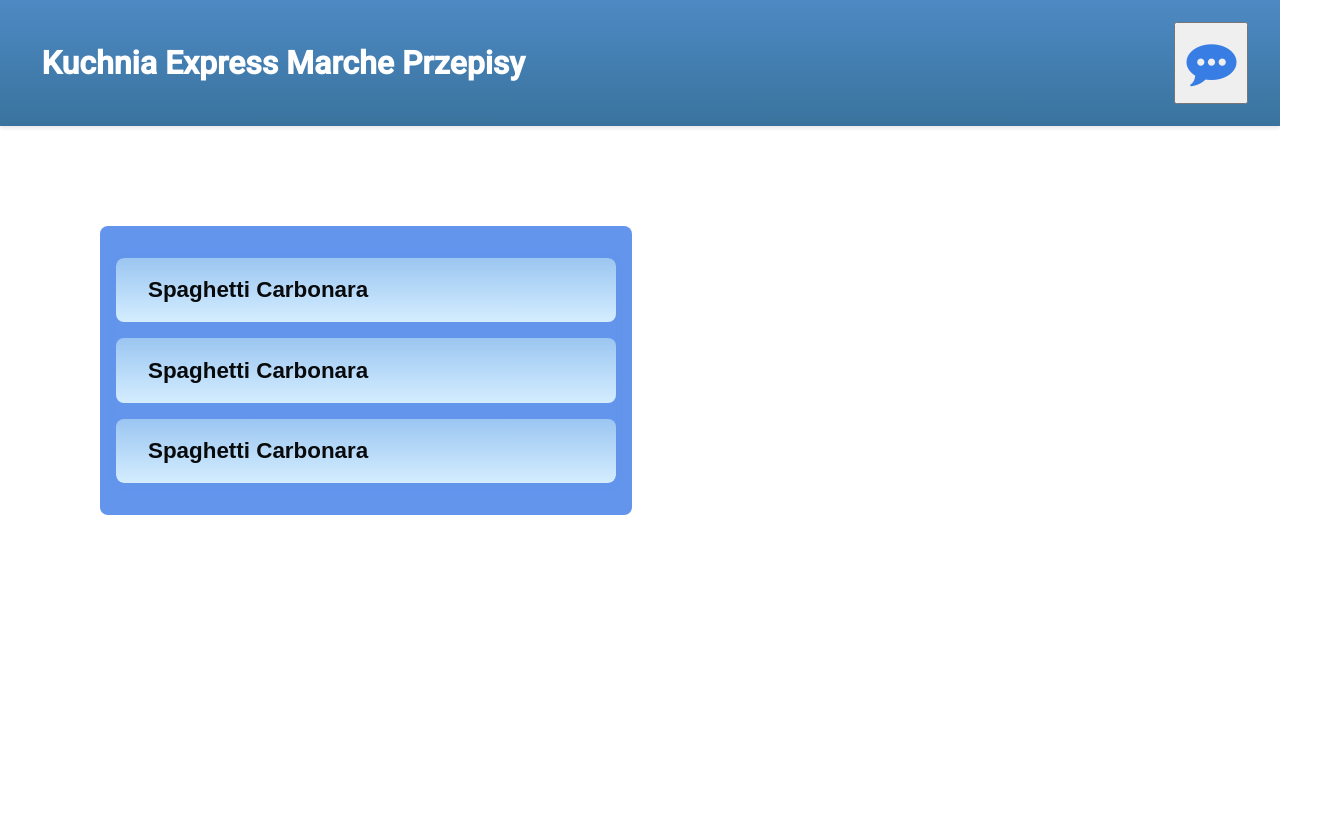
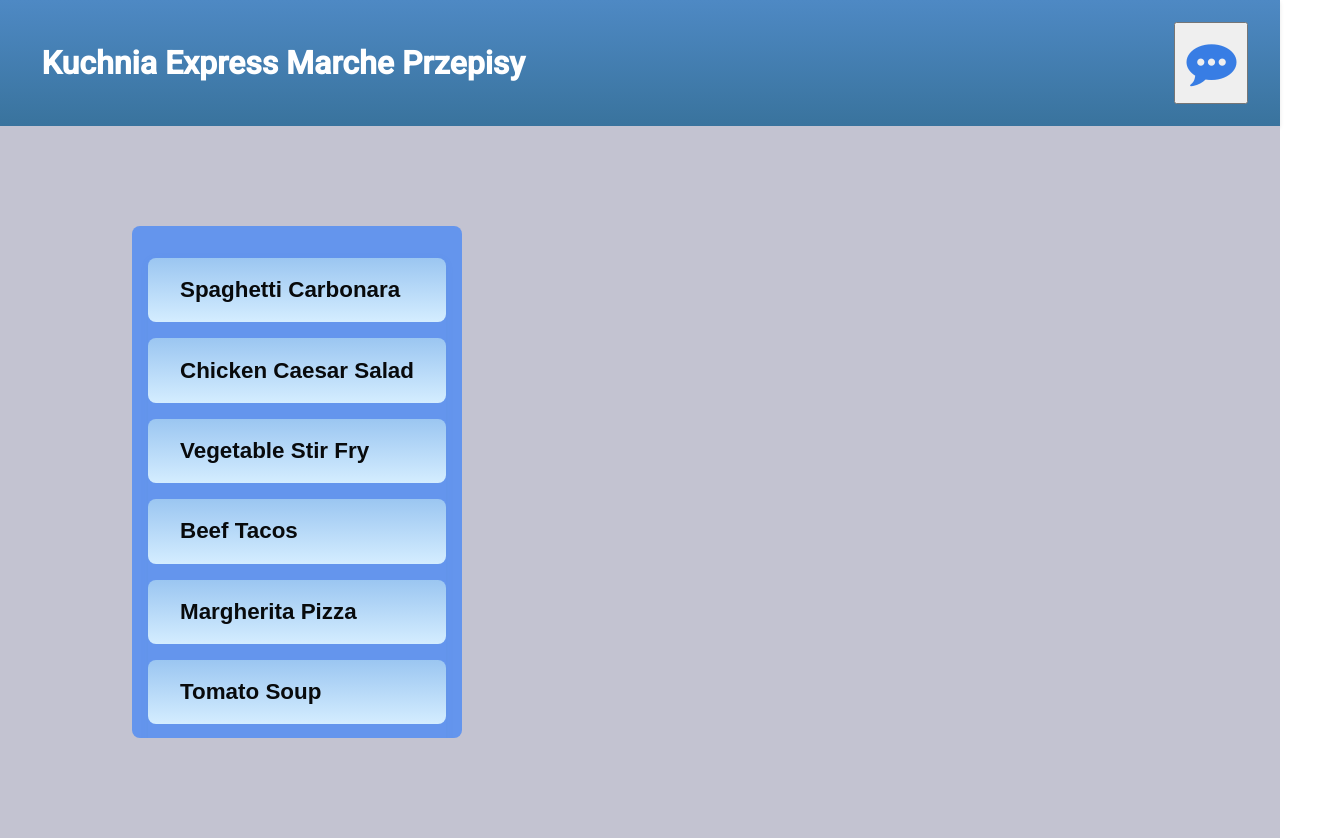
Before and after one commit to felikshetalia/Recipes-AngularWork, an Angular app: page / in a window 1280 px wide. Shown: the whole page, 1344 px wide, since content can reach past the window. Before the commit the page ends 800 px from the top, so only its background shows below. Built offline with nearby package versions, Linux system fonts and the light colour scheme.

Commit message:
edit/delete buttons + working delete + recipe card

```diff
--- a/src/app/app.html
+++ b/src/app/app.html
@@ -1,4 +1,12 @@
 <app-navbar> </app-navbar>
 <main>
-  <app-recipes></app-recipes>
+  <div class="container">
+    <app-recipes (recipeSelected2Display)="onRecipeSelected($event)"></app-recipes>
+
+      @if(selectedRecipe() !== undefined) {
+      <app-recipe-card [recipe]="selectedRecipe()"></app-recipe-card>
+      }
+
+  </div>
+
 </main>
--- a/src/app/app.scss
+++ b/src/app/app.scss
@@ -0,0 +1,27 @@
+.container {
+    display: flex;
+    align-items: flex-start;
+    justify-content: flex-start;
+    gap: 2rem;
+    width: 100%;
+    height: 100%;
+    padding: 0 2rem;
+    max-width: none;
+    max-height: none;
+}
+
+#recipe-card {
+    border-radius: 0.3rem;
+    flex: 1 1 0;
+    background-color: lavender;
+    margin-top: 100px;
+    padding: 3rem 3rem;
+}
+
+main {
+    background-color: rgb(195, 195, 209);
+    max-width: none;
+    max-height: none;
+    width: 100%;
+    height: 100%;
+}
--- a/src/app/app.ts
+++ b/src/app/app.ts
@@ -1,15 +1,23 @@
-import { ChangeDetectionStrategy, Component } from '@angular/core';
+import { ChangeDetectionStrategy, Component, signal } from '@angular/core';
 import { RouterOutlet } from '@angular/router';
 import { Navbar } from "./navbar/navbar";
 import { Recipes } from "./recipes/recipes";
+import { RecipeCard } from "./recipes/recipe-card/recipe-card";
+import { OneRecipe } from './recipes/one-recipe/one-recipe';
+import { Recipe, recipesList } from './recipes/recipes-list';
 
 @Component({
   selector: 'app-root',
-  imports: [RouterOutlet, Navbar, Recipes],
+  imports: [Navbar, Recipes, RecipeCard],
   templateUrl: './app.html',
   styleUrl: './app.scss',
   changeDetection: ChangeDetectionStrategy.OnPush
 })
 export class App {
   protected title = 'Recipes';
+  selectedRecipe = signal<Recipe | undefined>(undefined);
+
+  onRecipeSelected(recipe: Recipe) {
+    this.selectedRecipe.set(recipe);
+  }
 }
--- /dev/null
+++ b/src/app/recipes/recipe-card/recipe-card.html
@@ -0,0 +1,14 @@
+<section id="recipe-card">
+    <header>
+        <h1>How to prepare {{ recipe()?.name }} ?</h1>
+        <p>Amount of time needed to prepare this recipe: {{ recipe()?.preparationTimeInMins ?? 0 | timeCustom }}</p>
+        <p>List of ingredients:
+            @for(i of recipe()?.ingredients; track i) {
+                <li>{{ i }}</li>
+            }
+        </p>
+        <p>This component displays a recipe card with details such as title, image, and description.</p>
+        <p>It is designed to be reusable and can be used in various parts of the application to showcase different recipes.</p>
+        <p>It includes a button to view the recipe details, which can be linked to</p>
+    </header>
+</section>
--- /dev/null
+++ b/src/app/recipes/recipe-card/recipe-card.scss
@@ -0,0 +1,54 @@
+li{
+    margin-left: 30px;
+}
+#recipe-card {
+  background: linear-gradient(135deg, #e3f0fa 0%, #c1e0f7 100%);
+  border-radius: 1rem;
+  box-shadow: 0 4px 16px rgba(78, 137, 196, 0.10);
+  padding: 2rem 2.5rem;
+  margin-top: 100px;
+  height: 800px;
+  width: 1600px;
+}
+
+#recipe-card header {
+    margin: 2rem
+}
+
+#recipe-card h1 {
+  font-size: 3rem;
+  font-weight: 700;
+  color: #39739d;
+  margin-bottom: 2rem;
+}
+
+#recipe-card p {
+  font-size: 1.5rem;
+  color: #222;
+  margin: 0.8rem;
+}
+
+#recipe-card ul {
+  margin: 0.5rem 0 0.5rem 1.5rem;
+  padding: 0;
+  list-style-type: disc;
+}
+
+#recipe-card li {
+  margin-bottom: 0.3rem;
+  margin-top: 0.5rem;
+  font-size: 1.2rem;
+  color: #234;
+  padding-left: 0.2rem;
+}
+
+@media (max-width: 700px) {
+  #recipe-card {
+    padding: 1rem;
+    max-width: 100%;
+    min-width: 0;
+  }
+  #recipe-card h1 {
+    font-size: 1.3rem;
+  }
+}
--- /dev/null
+++ b/src/app/recipes/recipe-card/recipe-card.ts
@@ -0,0 +1,14 @@
+import { ChangeDetectionStrategy, Component, input, output } from '@angular/core';
+import { Recipe, recipesList } from '../recipes-list';
+import { TimeCustomPipe } from '../../shared/time-custom-pipe';
+
+@Component({
+  selector: 'app-recipe-card',
+  imports: [TimeCustomPipe],
+  templateUrl: './recipe-card.html',
+  styleUrl: './recipe-card.scss',
+  changeDetection: ChangeDetectionStrategy.OnPush,
+})
+export class RecipeCard {
+  recipe = input.required<Recipe | undefined>();
+}
--- a/src/app/recipes/recipes-list.ts
+++ b/src/app/recipes/recipes-list.ts
@@ -4,7 +4,7 @@ import { TimeCustomPipe } from "../shared/time-custom-pipe";
 export interface Recipe {
     id: string;
     name: string;
-    preparationTimeInMins: number | TimeCustomPipe; // takes hour and minutes in number
+    preparationTimeInMins: number; // takes hour and minutes in number
     ingredients: string[];
 }
 
@@ -13,19 +13,49 @@ export const recipesList : Recipe[] = [
     {
     id: 'r1',
     name: 'Spaghetti Carbonara',
-        preparationTimeInMins: 90, // 1 hour and 30 minutes
+    preparationTimeInMins: 90,
     ingredients: ['Spaghetti', 'Eggs', 'Parmesan cheese', 'Pancetta', 'Black pepper']
   },
   {
     id: 'r2',
-        name: 'Spaghetti Carbonara',
-        preparationTimeInMins: 90, // 1 hour and 30 minutes
-        ingredients: ['Spaghetti', 'Eggs', 'Parmesan cheese', 'Pancetta', 'Black pepper']
+    name: 'Chicken Caesar Salad',
+    preparationTimeInMins: 30,
+    ingredients: ['Chicken breast', 'Romaine lettuce', 'Croutons', 'Parmesan cheese', 'Caesar dressing']
   },
   {
     id: 'r3',
-        name: 'Spaghetti Carbonara',
-        preparationTimeInMins: 90, // 1 hour and 30 minutes
-        ingredients: ['Spaghetti', 'Eggs', 'Parmesan cheese', 'Pancetta', 'Black pepper']
+    name: 'Vegetable Stir Fry',
+    preparationTimeInMins: 25,
+    ingredients: ['Broccoli', 'Carrots', 'Bell pepper', 'Soy sauce', 'Garlic', 'Ginger']
+  },
+  {
+    id: 'r4',
+    name: 'Beef Tacos',
+    preparationTimeInMins: 40,
+    ingredients: ['Ground beef', 'Taco shells', 'Lettuce', 'Cheddar cheese', 'Tomato', 'Sour cream']
+  },
+  {
+    id: 'r5',
+    name: 'Margherita Pizza',
+    preparationTimeInMins: 60,
+    ingredients: ['Pizza dough', 'Tomato sauce', 'Mozzarella', 'Fresh basil', 'Olive oil']
+  },
+  {
+    id: 'r6',
+    name: 'Tomato Soup',
+    preparationTimeInMins: 35,
+    ingredients: ['Tomatoes', 'Onion', 'Garlic', 'Vegetable broth', 'Cream', 'Salt', 'Pepper']
+  },
+  {
+    id: 'r7',
+    name: 'Pancakes',
+    preparationTimeInMins: 20,
+    ingredients: ['Flour', 'Milk', 'Eggs', 'Baking powder', 'Sugar', 'Butter']
+  },
+  {
+    id: 'r8',
+    name: 'Greek Salad',
+    preparationTimeInMins: 15,
+    ingredients: ['Cucumber', 'Tomato', 'Feta cheese', 'Red onion', 'Olives', 'Olive oil']
   }
 ]
--- a/src/app/recipes/recipes.html
+++ b/src/app/recipes/recipes.html
@@ -2,10 +2,8 @@
     <ul>
         @for(recipe of RECIPE_LIST; track recipe.id) {
 
-        <app-one-recipe
-        [recipe]="recipe"
-        (recipeSelected)="onSelectRecipe(recipe)"
-        >{{ recipe.name }}</app-one-recipe>
+        <app-one-recipe [recipe]="recipe" (recipeSelected)="onSelectRecipe(recipe)"
+            (recipeDeleted)="onDeleteRecipe(recipe)">{{ recipe.name }}</app-one-recipe>
 
         }
     </ul>
--- a/src/app/recipes/recipes.scss
+++ b/src/app/recipes/recipes.scss
@@ -1,8 +1,10 @@
 #recipesList{
     overflow: auto;
     padding: 1rem;
-    max-height: 60vh;
-    max-width: 500px;
+    max-height: none;
+    max-width: none;
+    height: 60vh;
+    width: auto;
     border-radius: 8px;
     margin: 100px;
     background-color: cornflowerblue;
@@ -13,8 +15,7 @@ ul {
     padding: 0;
     gap: 1rem;
     display: flex;
-    max-height: 50vh;
-    overflow: auto;
+    max-height: none;
     border-radius: 0.5rem;
     flex-direction: column;
     background: transparent;
--- a/src/app/recipes/recipes.ts
+++ b/src/app/recipes/recipes.ts
@@ -1,6 +1,7 @@
-import { ChangeDetectionStrategy, Component, signal } from '@angular/core';
+import { ChangeDetectionStrategy, Component, input, output, signal } from '@angular/core';
 import { Recipe, recipesList } from './recipes-list';
 import { OneRecipe } from "./one-recipe/one-recipe";
+import { RecipeCard } from './recipe-card/recipe-card';
 @Component({
   selector: 'app-recipes',
   imports: [OneRecipe],
@@ -11,7 +12,18 @@ import { OneRecipe } from "./one-recipe/one-recipe";
 export class Recipes {
   RECIPE_LIST = recipesList;
   selectedRecipe = signal<Recipe | undefined>(undefined);
+  selectedRecipe2Display = input<Recipe | undefined>();
+  recipeSelected2Display = output<Recipe>();
   onSelectRecipe(rep: Recipe) : void {
     this.selectedRecipe.set(rep);
+    this.recipeSelected2Display.emit(rep);
+    console.log('Selected recipe:', this.selectedRecipe());
+  }
+  onDeleteRecipe(rep: Recipe): void {
+    if(!this.selectedRecipe()){
+      this.selectedRecipe.set(rep);
+    }
+    this.RECIPE_LIST = this.RECIPE_LIST.filter(recipe => recipe.id !== this.selectedRecipe()?.id);
+    this.selectedRecipe.set(undefined);
   }
 }
--- a/src/app/shared/time-custom-pipe.ts
+++ b/src/app/shared/time-custom-pipe.ts
@@ -8,7 +8,7 @@ export class TimeCustomPipe implements PipeTransform {
   transform(mins: number): string {
     const hrs = Math.floor(mins / 60);
     const remainingMins = mins % 60;
-    return '${hrs}h ${remainingMins}m';
+    return `${hrs}h ${remainingMins}m`;
   }
 
 }
--- a/src/styles.scss
+++ b/src/styles.scss
@@ -2,3 +2,12 @@
 
 html, body { height: 100%; }
 body { margin: 0; font-family: Roboto, "Helvetica Neue", sans-serif; }
+app-root {
+    display: flex;
+    flex-direction: column;
+    height: 100%;
+    max-width: none;
+    margin: 0;
+    padding: 0;
+    max-height: none;
+}
```
Also changed, not shown: 1 other file (tests, documents, lock files or other folders). Lines whose indentation alone changed are shown as unchanged.
